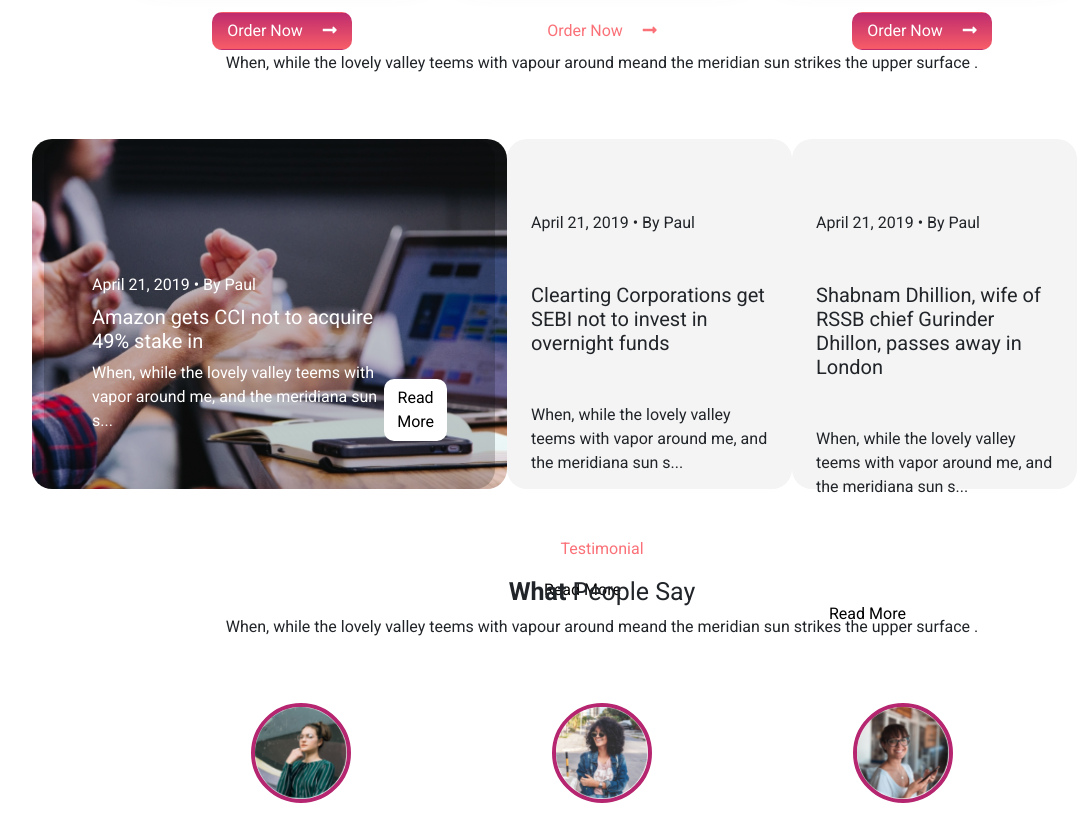
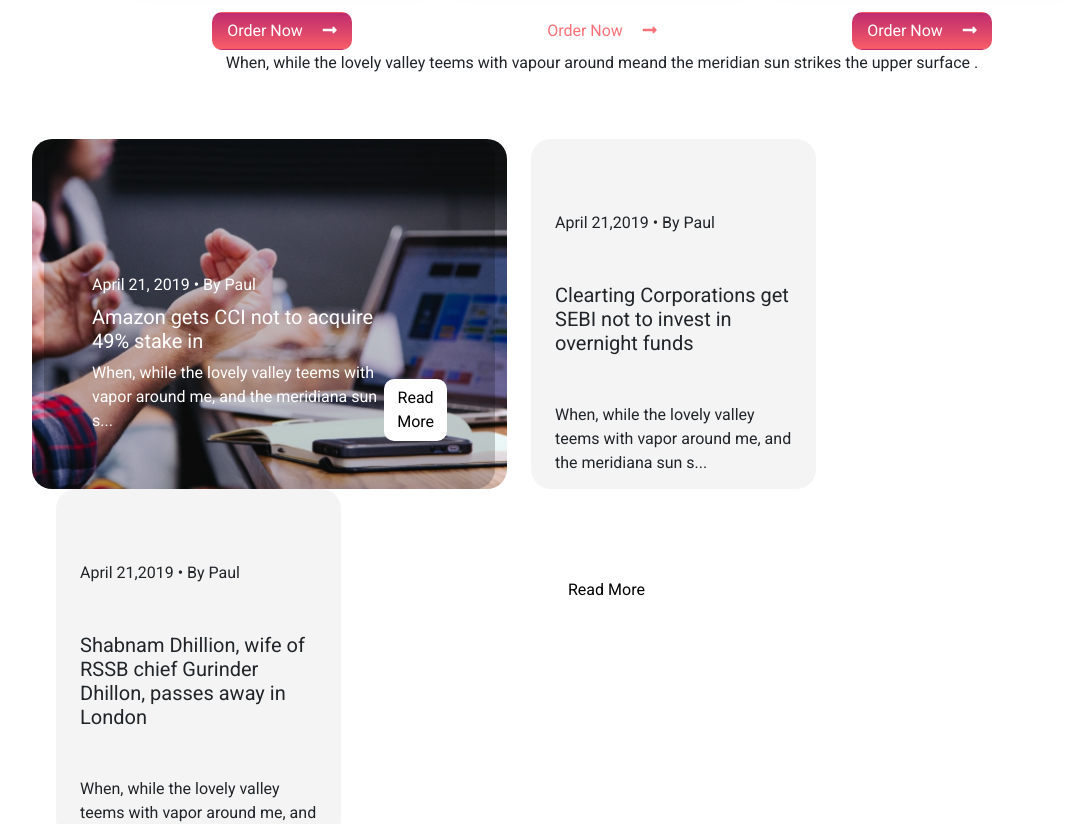
Before and after one commit to FrancescoCina/proj-html-vuejs, a Vue app: page / in a window 1280 px wide. Shown: the part 3460-4284 px from the top of the page, without its empty margins (38-1121 px from the left). Built offline with nearby package versions, Linux system fonts and the light colour scheme.

Commit message:
Sostituite cards della sezione "Latest Post" con componente "CardArticle.vue"

```diff
--- a/src/App.vue
+++ b/src/App.vue
@@ -1,7 +1,7 @@
 <template>
   <div id="app">
     <Header :links="links"></Header>
-    <Main :pricingInfos="pricingInfos"></Main>
+    <Main :pricingInfos="pricingInfos" :articlesInfos="articlesInfos"></Main>
     <Footer :links="links"></Footer>
   </div>
 </template>
@@ -84,6 +84,20 @@ export default {
           backgroundButton: "pink-button",
         },
       ],
+      articlesInfos: [
+        {
+          time: "April 21,2019",
+          title:
+            "Clearting Corporations get SEBI not to invest in overnight funds",
+          text: " When, while the lovely valley teems with vapor around me, and the meridiana sun s...",
+        },
+        {
+          time: "April 21,2019",
+          title:
+            "Shabnam Dhillion, wife of RSSB chief Gurinder Dhillon, passes away in London",
+          text: " When, while the lovely valley teems with vapor around me, and the meridiana sun s...",
+        },
+      ],
     };
   },
 };
--- /dev/null
+++ b/src/components/CardArticle.vue
@@ -0,0 +1,44 @@
+<template>
+  <div class="col-3 secondary-post p-4 mx-4 h-350">
+    <div class="post-details my-5">
+      <time>{{ info.time }}</time>
+      <span> &bull; <span>By Paul</span></span>
+    </div>
+    <h5 class="my-5">
+      {{ info.title }}
+    </h5>
+    <p class="my-5">
+      {{ info.text }}
+    </p>
+    <button type="button" class="btn white-back black-text mt-5">
+      Read More
+    </button>
+  </div>
+</template>
+
+<script>
+export default {
+  name: "CardArticle",
+  props: ["info"],
+};
+</script>
+
+<style scoped lang="scss">
+@import "../assets/scss/_vars.scss";
+
+.secondary-post {
+  border-radius: 20px;
+  background-color: $section-background;
+}
+
+button {
+  background-color: #fff;
+  border-radius: 10px;
+  &.black-text {
+    color: #000;
+  }
+  &:hover {
+    border: 2px solid $section-background;
+  }
+}
+</style>
--- a/src/components/Main.vue
+++ b/src/components/Main.vue
@@ -259,6 +259,7 @@
     <!-- SEZIONE LATEST POSTS -->
     <section id="latest-posts">
       <div class="container">
+        <!-- Row For Title Section -->
         <div class="row text-center mb-5">
           <p class="pink-p">Blog</p>
           <h3 class="fs-25p"><strong>Latest</strong> Posts</h3>
@@ -289,7 +290,13 @@
             </div>
           </div>
 
-          <div class="col-3 secondary-post p-4 h-350">
+          <CardArticle
+            v-for="(info, index) in articlesInfos"
+            :key="index"
+            :info="info"
+          ></CardArticle>
+
+          <!--   <div class="col-3 secondary-post p-4 h-350">
             <div class="post-details my-5">
               <time>April 21, 2019</time>
               <span> &bull; <span>By Paul</span></span>
@@ -317,7 +324,7 @@
               meridiana sun s...
             </p>
             <button type="button" class="btn white-back mt-5">Read More</button>
-          </div>
+          </div> -->
         </div>
       </div>
     </section>
@@ -499,11 +506,12 @@
 
 <script>
 import CardPrice from "@/components/CardPrice.vue";
+import CardArticle from "@/components/CardArticle.vue";
 
 export default {
   name: "Main",
-  components: { CardPrice },
-  props: ["pricingInfos"],
+  components: { CardPrice, CardArticle },
+  props: ["pricingInfos", "articlesInfos"],
 };
 </script>
 <style scoped lang="scss">
@@ -626,6 +634,9 @@ export default {
     border-radius: 10px;
     color: #000;
   }
+  &:hover {
+    border: 2px solid $section-background;
+  }
 }
 
 .main-post {
@@ -633,11 +644,6 @@ export default {
   background-position: center;
   background-size: cover;
   border-radius: 20px;
-}
-
-.secondary-post {
-  border-radius: 20px;
-  background-color: $section-background;
 }
 
 // Sezione What People Say
```
Also changed, not shown: 6 other files (tests, documents, lock files or other folders).
